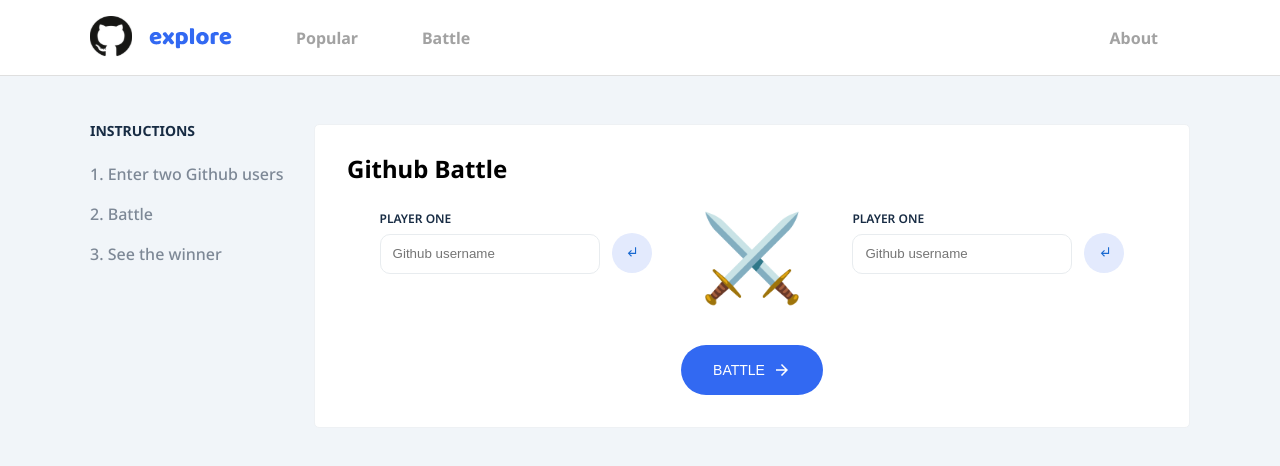
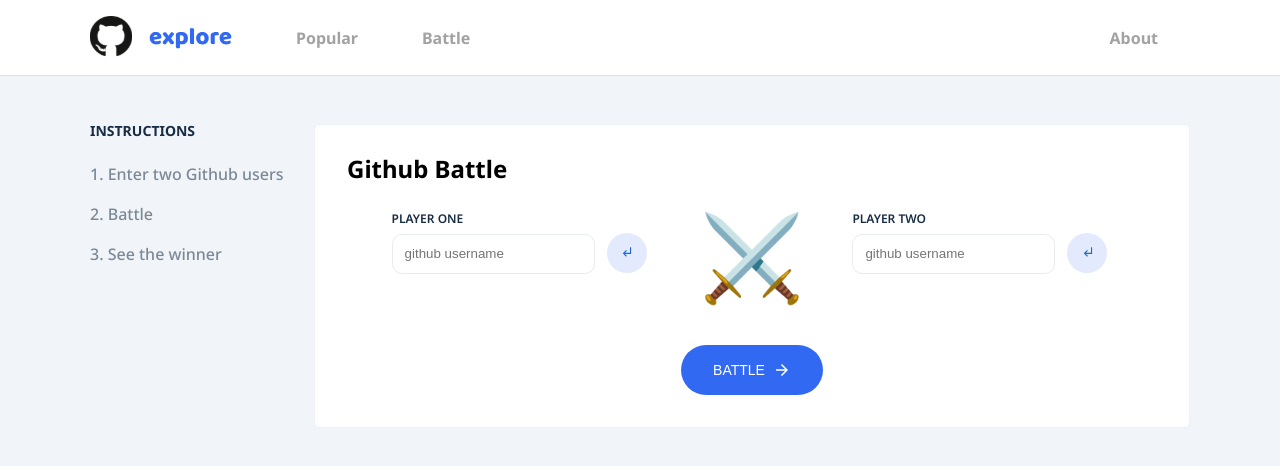
Before and after one commit to matheusquintaes/github-explore, a React (Create React App) app: page / in a window 1280 px wide. Shown: the top 466 px of the page. Built offline with nearby package versions, Linux system fonts and the light colour scheme.

Commit message:
Handling Form State

```diff
--- /dev/null
+++ b/src/components/Battle/PlayerInput/index.js
@@ -0,0 +1,57 @@
+import React from 'react'
+import PropTypes from 'prop-types'
+
+import * as S from './styled'
+import { MdSubdirectoryArrowLeft } from "react-icons/md";
+
+export default class PlayerInput extends React.Component {
+  constructor(props) {
+    super(props)
+
+    this.state = {
+      username: ''
+    }
+
+    this.handleSubmit = this.handleSubmit.bind(this)
+    this.handleChange = this.handleChange.bind(this)
+  }
+  handleSubmit(event) {
+    event.preventDefault()
+    this.props.onSubmit(this.state.username)
+  }
+  handleChange(event) {
+    this.setState({
+      username: event.target.value
+    })
+  }
+  render() {
+    return (
+
+      <S.FormWrapper onSubmit={this.handleSubmit}>
+
+        <S.InputWrapper>
+          <input
+            type='text'
+            id='username'
+            placeholder='github username'
+            autoComplete='off'
+            value={this.state.username}
+            onChange={this.handleChange}
+          />
+
+          <button
+            type='submit'
+            disabled={!this.state.username}
+            >
+            <MdSubdirectoryArrowLeft/>
+          </button>
+        </S.InputWrapper>
+      </S.FormWrapper>
+    )
+  }
+}
+
+PlayerInput.propTypes = {
+  onSubmit: PropTypes.func.isRequired,
+  label: PropTypes.string.isRequired
+}
--- /dev/null
+++ b/src/components/Battle/PlayerInput/styled.js
@@ -0,0 +1,33 @@
+import styled from "styled-components"
+
+
+export const FormWrapper = styled.form`
+   label {
+      display: block;
+      font-size: 12px;
+      text-transform: uppercase;
+      margin-bottom: 8px;
+      font-weight: 600;
+   }
+`
+
+export const InputWrapper = styled.div`
+input {
+   height: 40px;
+   border: 1px solid #E8ECEF;
+   border-radius: 10px;
+   padding: 4px 12px;
+   box-sizing: border-box;
+   margin-right: 12px;
+}
+
+button {
+   cursor: pointer;
+   height: 40px;
+   width: 40px;
+   border: none;
+   background: #E3EAFD;
+   color: #1969D0;
+   border-radius: 30px;
+}
+`
--- /dev/null
+++ b/src/components/Battle/PlayerPreview/index.js
@@ -0,0 +1,32 @@
+import React from 'react'
+import PropTypes from 'prop-types'
+
+import * as S from './styled'
+
+export default function PlayerPreview ({ username, onReset, label }) {
+  return (
+    <S.PlayerPrewieWrapper>
+
+        <img
+          src={`https://github.com/${username}.png?size=200`}
+          alt={`Avatar for ${username}`}
+        />
+        <a
+          href={`https://github.com/${username}`}
+          >
+            {username}
+        </a>
+
+        <button onClick={onReset}>
+         x
+        </button>
+
+    </S.PlayerPrewieWrapper>
+  )
+}
+
+PlayerPreview.propTypes = {
+  username: PropTypes.string.isRequired,
+  onReset: PropTypes.func.isRequired,
+  label: PropTypes.string.isRequired
+}
--- /dev/null
+++ b/src/components/Battle/PlayerPreview/styled.js
@@ -0,0 +1,33 @@
+import styled from "styled-components"
+
+export const PlayerPrewieWrapper = styled.div`
+  display: flex;
+  align-items: center;
+
+  img {
+    width: 64px;
+    border-radius: 50%;
+    margin-right:12px;
+  }
+
+  a {
+    margin-right:12px;
+    max-width: 192px;
+    overflow: hidden;
+  }
+
+  button {
+    cursor: pointer;
+    height: 25px;
+    width: 25px;
+    border: none;
+    background: #f1f5f9;
+    color: #d01919;
+    border-radius: 30px;
+  }
+`
+
+
+export const PlayeWrapper = styled.div`
+  display: flex;
+`
--- a/src/components/Battle/index.js
+++ b/src/components/Battle/index.js
@@ -1,14 +1,40 @@
 import React from 'react'
 import * as S from './styled'
 import Panel from '../Panel'
-import { MdSubdirectoryArrowLeft } from "react-icons/md";
+import PlayerInput from './PlayerInput'
+import PlayerPreview from './PlayerPreview'
+
 import { MdArrowForward } from "react-icons/md";
 
 
+export default class Battle extends React.Component {
+  constructor(props) {
+    super(props)
 
+    this.state = {
+      playerOne: null,
+      playerTwo: null
+    }
 
-export default function Battle () {
-  return (
+    this.handleSubmit = this.handleSubmit.bind(this)
+    this.handleReset = this.handleReset.bind(this)
+  }
+
+  handleSubmit(id, player) {
+    this.setState({
+      [id] : player
+    })
+  }
+  handleReset(id) {
+    this.setState({
+      [id]: null
+    })
+  }
+  render () {
+
+    const {playerOne, playerTwo } = this.state
+
+    return (
     <>
       <S.Intructions>
         <h3>Instructions</h3>
@@ -22,50 +48,43 @@ export default function Battle () {
       <Panel title="Github Battle" size="small">
 
         <S.ContentWrapper>
+          <S.FormWrapper>
+            <S.Label>Player One</S.Label>
+            {playerOne === null
+              ? <PlayerInput
+                  label='Player One'
+                  onSubmit={(player) => this.handleSubmit('playerOne', player)}
+                />
+              : <PlayerPreview
+                  username={playerOne}
+                  label='Player One'
+                  onReset={() => this.handleReset('playerOne')}
+                />
+            }
+          </S.FormWrapper>
+
+          <span role="img" aria-label="battle"> ⚔️ </span>
 
           <S.FormWrapper>
-            <label htmlFor='username' className='player-label'>
-              Player One
-            </label>
-            <S.InputWrapper>
-              <input
-                type='text'
-                id='username'
-                placeholder='Github username'
-                autoComplete='off'
-              />
-              <button
-                type='submit'
-                >
-                <MdSubdirectoryArrowLeft/>
-              </button>
-            </S.InputWrapper>
+            <S.Label>Player Two</S.Label>
+            {playerTwo === null
+              ? <PlayerInput
+                  label='playerTwo'
+                  onSubmit={(player) => this.handleSubmit('playerTwo', player)}
+                />
+              : <PlayerPreview
+                  username={playerTwo}
+                  label='Player One'
+                  onReset={() => this.handleReset('playerTwo')}
+                />
+            }
           </S.FormWrapper>
-          <span role="img" aria-label="battle"> ⚔️ </span>
-          <S.FormWrapper>
-            <label htmlFor='username' className='player-label'>
-              Player One
-            </label>
-            <S.InputWrapper>
-              <input
-                type='text'
-                id='username'
-                placeholder='Github username'
-                autoComplete='off'
-              />
-              <button
-                type='submit'
-                >
-                <MdSubdirectoryArrowLeft/>
-              </button>
-            </S.InputWrapper>
-          </S.FormWrapper>
+        </S.ContentWrapper>
 
-         </S.ContentWrapper>
-
-         <S.Buttom> BATTLE <MdArrowForward/> </S.Buttom>
+        <S.Buttom> BATTLE <MdArrowForward/> </S.Buttom>
       </Panel>
     </>
     )
+  }
 
 }
--- a/src/components/Battle/styled.js
+++ b/src/components/Battle/styled.js
@@ -18,36 +18,6 @@ export const Intructions = styled.section`
    }
 `
 
-export const FormWrapper = styled.form`
-   label {
-      display: block;
-      font-size: 12px;
-      text-transform: uppercase;
-      margin-bottom: 8px;
-      font-weight: 600;
-   }
-`
-export const InputWrapper = styled.div`
-   input {
-      height: 40px;
-      width: 220px;
-      border: 1px solid #E8ECEF;
-      border-radius: 10px;
-      padding: 4px 12px;
-      box-sizing: border-box;
-      margin-right: 12px;
-   }
-
-   button {
-      height: 40px;
-      width: 40px;
-      border: none;
-      background: #E3EAFD;
-      color: #1969D0;
-      border-radius: 30px;
-   }
-`
-
 export const ContentWrapper = styled.div`
   display: flex;
   justify-content: center;
@@ -56,6 +26,11 @@ export const ContentWrapper = styled.div`
       font-size: 84px;
       margin: 0 48px;
    }
+`
+
+export const FormWrapper = styled.div`
+  display: block;
+  width: 260px;
 `
 
 export const Buttom = styled.button`
@@ -74,3 +49,11 @@ export const Buttom = styled.button`
       font-size: 18px;
    }
 `
+
+export const Label = styled.h3`
+   display: block;
+   font-size: 12px;
+   text-transform: uppercase;
+   margin-bottom: 8px;
+   font-weight: 600;
+`
```
